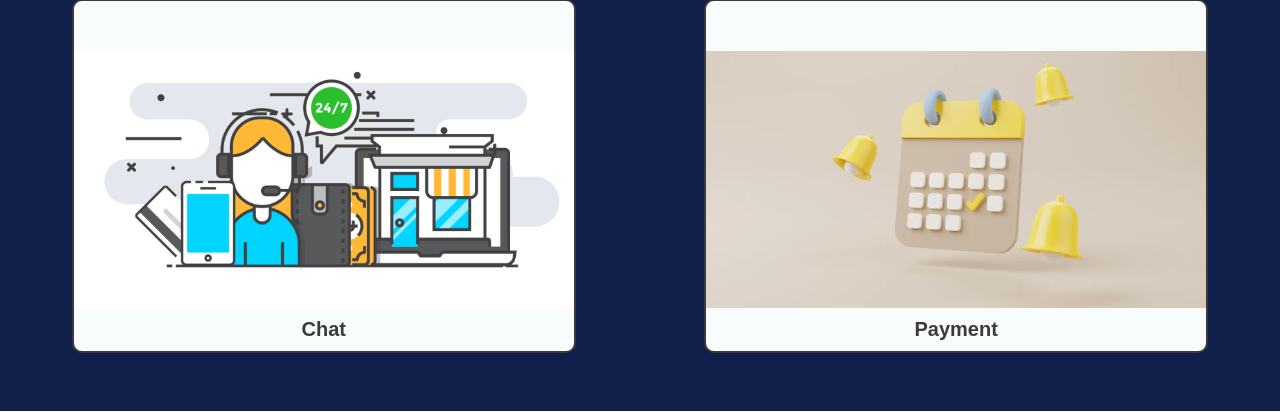
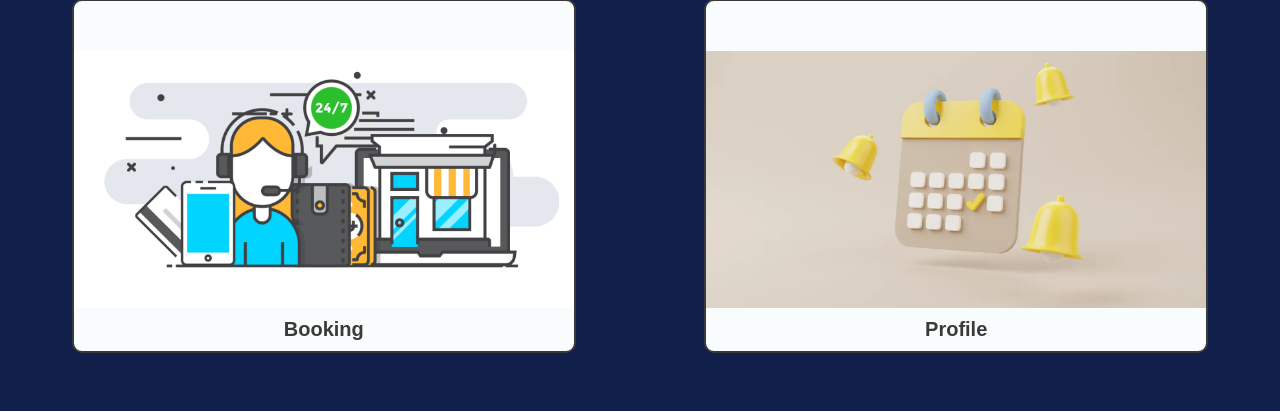
Before and after one commit to xiyeeeee/Sprint2, a PHP site: page /client.php in a window 1280 px wide. Shown: the part 609-1021 px from the top of the page. Run offline with PHP 8.4, Linux system fonts and the light colour scheme.

Commit message:
minor fix in linking

```diff
--- a/MSPcode/admin.php
+++ b/MSPcode/admin.php
@@ -117,7 +117,7 @@ $pageTitle = "Admin Dashboard";
     </a>
 
 
-        <a href="#">
+        <a href="adminBooking.php">
         <div class="category">
           <div class="slideshow">
             <img src="./img/FileManagement.png">
@@ -137,7 +137,7 @@ $pageTitle = "Admin Dashboard";
       </div>
       <div class="new-section">
         <div class="left-column">
-        <p>Introduction of the company. Lorem ipsum dolor sit amet, consectetur adipiscing elit. Nulla vel viverra diam, eu luctus odio. Sed sed aliquam leo. Nam commodo augue sit amet neque varius vehicula. Nunc laoreet dolor nec nunc suscipit, vel porttitor ipsum laoreet. Fusce maximus suscipit pretium. Duis a enim at turpis dignissim maximus. Nullam congue erat ut diam hendrerit, nec convallis turpis bibendum. Donec ultrices, neque id aliquet malesuada, urna augue sodales lectus, eu porttitor urna leo at orci. Pellentesque fringilla finibus ex, id scelerisque lectus dignissim et.</p>
+        <p>Welcome to the Expert Training Portal, your go-to platform for booking personalized training plans. Discover a wide range of comprehensive programs in various domains, from technology to leadership. Our user-friendly portal enables easy browsing and detailed program exploration. Book your preferred training dates and locations effortlessly, track your progress, and access supplementary resources through your personalized dashboard. Stay informed with timely notifications and updates. With a focus on quality and client satisfaction, our portal ensures a seamless and efficient experience. Join us on the Expert Training Portal to unlock your potential and shape a brighter future through continuous growth.</p>
     </div>
     <div class="right-column">
   <div class="slideshow-container">
--- a/MSPcode/client.php
+++ b/MSPcode/client.php
@@ -52,26 +52,26 @@ $pageTitle = "Dashboard";
         </a>
 
 
-        <a href="#">
+        <a href="clientbooking.php">
         <div class="category">
           <div class="slideshow">
 
             <img src="./img/ChatManagement2.png">
             <img src="./img/livechat.jpeg">
           </div>
-          <h2 class= my-heading>Chat</h2>
+          <h2 class= my-heading>Booking</h2>
         </div>
     </a>
 
 
-        <a href="payment_landing.php">
+        <a href="profile.php">
         <div class="category">
           <div class="slideshow">
             <img src="./img/itinerary.png">
 
             <img src="./img/itinerary2.png">
           </div>
-          <h2 class= my-heading>Payment</h2>
+          <h2 class= my-heading>Profile</h2>
         </div>
     </a>
         <br>
@@ -81,7 +81,7 @@ $pageTitle = "Dashboard";
 
       <div class="new-section">
         <div class="left-column">
-        <p>Introduction of the company. Lorem ipsum dolor sit amet, consectetur adipiscing elit. Nulla vel viverra diam, eu luctus odio. Sed sed aliquam leo. Nam commodo augue sit amet neque varius vehicula. Nunc laoreet dolor nec nunc suscipit, vel porttitor ipsum laoreet. Fusce maximus suscipit pretium. Duis a enim at turpis dignissim maximus. Nullam congue erat ut diam hendrerit, nec convallis turpis bibendum. Donec ultrices, neque id aliquet malesuada, urna augue sodales lectus, eu porttitor urna leo at orci. Pellentesque fringilla finibus ex, id scelerisque lectus dignissim et.</p>
+        <p>Welcome to the Expert Training Portal, your go-to platform for booking personalized training plans. Discover a wide range of comprehensive programs in various domains, from technology to leadership. Our user-friendly portal enables easy browsing and detailed program exploration. Book your preferred training dates and locations effortlessly, track your progress, and access supplementary resources through your personalized dashboard. Stay informed with timely notifications and updates. With a focus on quality and client satisfaction, our portal ensures a seamless and efficient experience. Join us on the Expert Training Portal to unlock your potential and shape a brighter future through continuous growth.</p>
     </div>
     <div class="right-column">
   <div class="slideshow-container">
```
Also changed, not shown: MSPcode/img/profile_pictures/14.png (added).
